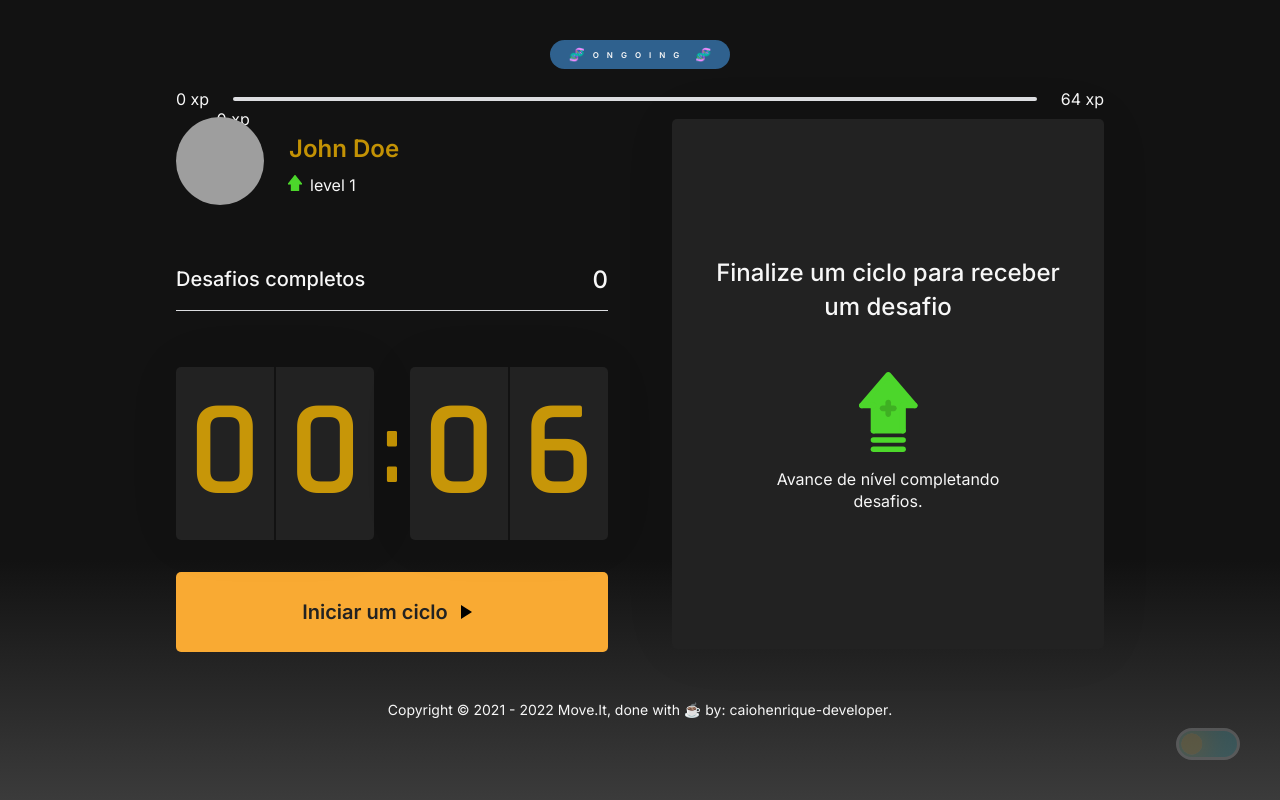
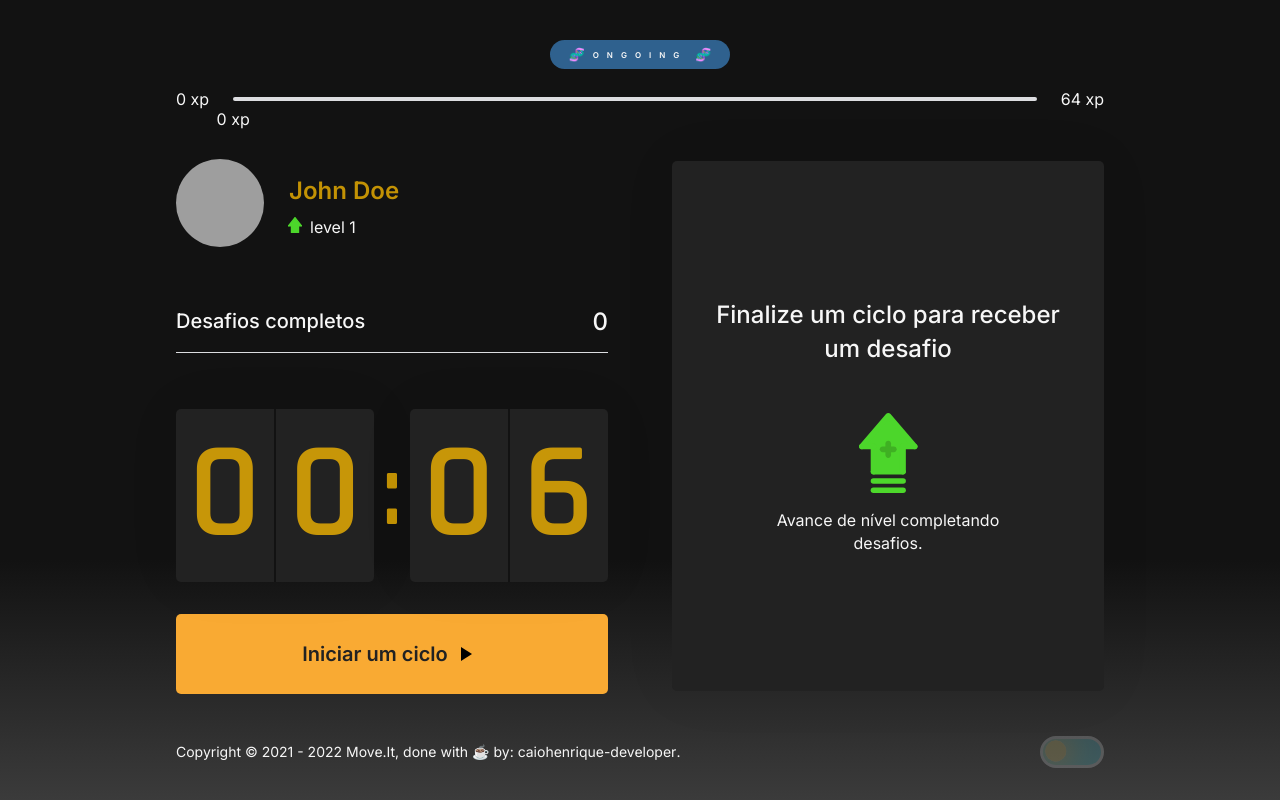
Before and after one commit to caiohenrique-developer/moveit-web, a Next.js app: page / in a window 1280 px wide. Built offline with nearby package versions, Linux system fonts and the light colour scheme; grey boxes are pictures that could not be loaded.

Commit message:
:art: [ STYLE ]: Footer component finished

```diff
--- a/src/components/Footer.tsx
+++ b/src/components/Footer.tsx
@@ -1,6 +1,8 @@
 import React from 'react';
 
 import Link from 'next/link';
+
+import { ThemeButton } from '@components/ButtonTheme';
 
 import { Container } from '@styles/components/Footer';
 
@@ -24,6 +26,8 @@ export const Footer = (): JSX.Element => {
         </Link>
         .
       </p>
+
+      <ThemeButton />
     </Container>
   );
 };
--- a/src/pages/index.tsx
+++ b/src/pages/index.tsx
@@ -3,7 +3,6 @@ import React from 'react';
 import { GetServerSideProps } from 'next';
 import Head from 'next/head';
 
-import { ThemeButton } from '@components/ButtonTheme';
 import { ChallengeBox } from '@components/ChallengeBox';
 import { CompletedChallenges } from '@components/CompletedChallenges';
 import { CountDown } from '@components/CountDown';
@@ -45,8 +44,6 @@ export default function Home({
           <i>🧬</i>
         </a>
 
-        <ThemeButton />
-
         <ExperienceBar />
 
         <CountDownProvider>
--- a/src/styles/components/ButtonTheme.ts
+++ b/src/styles/components/ButtonTheme.ts
@@ -1,9 +1,14 @@
 import styled from 'styled-components';
 
 export const Container = styled.button`
+  position: absolute;
+  right: 0;
+
   z-index: 8;
   overflow: hidden;
 
+  background: transparent;
+  color: var(--title);
   opacity: 0.2;
   transition: var(--switch-transition-duration);
 
--- a/src/styles/components/Footer.ts
+++ b/src/styles/components/Footer.ts
@@ -1,13 +1,16 @@
 import styled from 'styled-components';
 
 export const Container = styled.footer`
+  position: relative;
+
+  display: inline-flex;
+  align-items: center;
+  justify-content: space-between;
+
   width: 100%;
 
   p {
-    padding: 2.6rem;
-
     color: var(--text);
-    text-align: center;
     font-size: min(14px, 3vw);
 
     a {
--- a/src/styles/pages/Home.ts
+++ b/src/styles/pages/Home.ts
@@ -41,14 +41,6 @@ export const Container = styled.div`
     }
   }
 
-  > button {
-    position: absolute;
-    bottom: 2.5rem;
-    right: 2.5rem;
-
-    background: transparent;
-    color: var(--title);
-  }
   > section {
     flex: 1;
     gap: 4rem;
```
